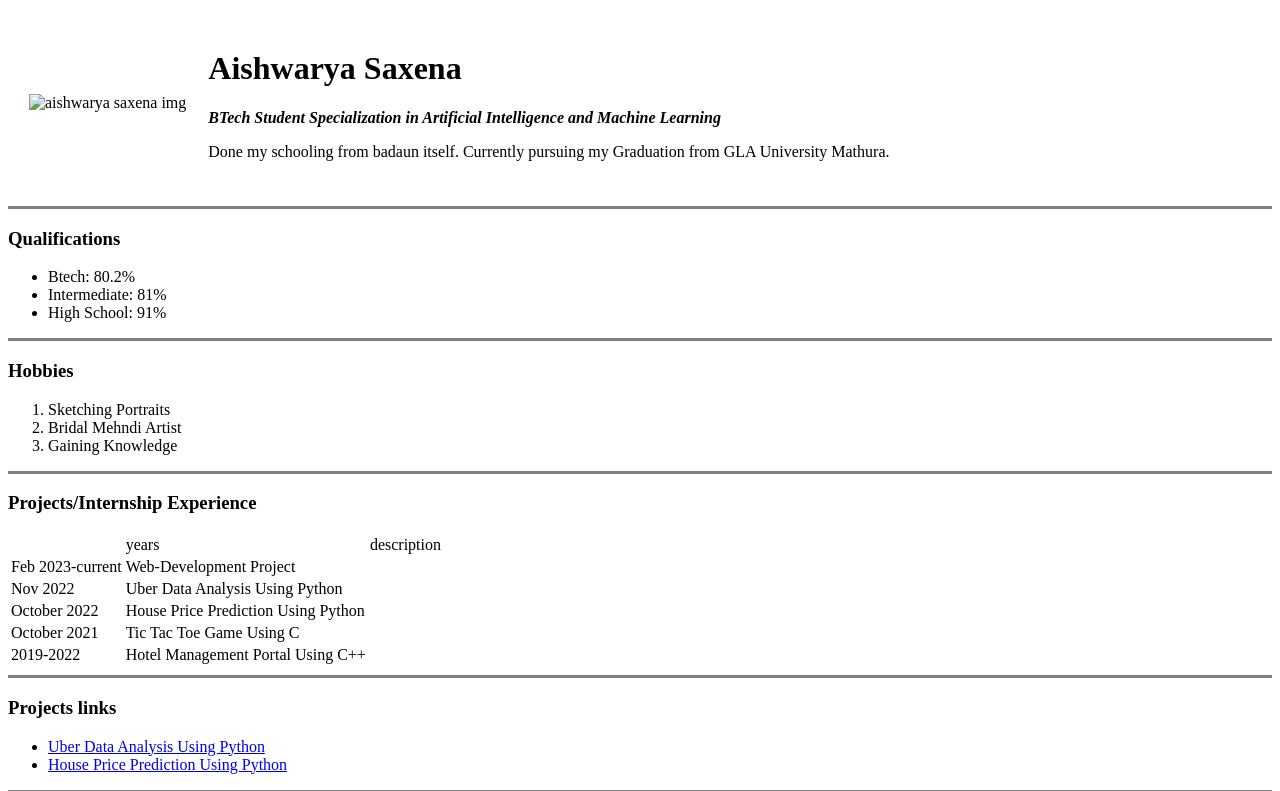
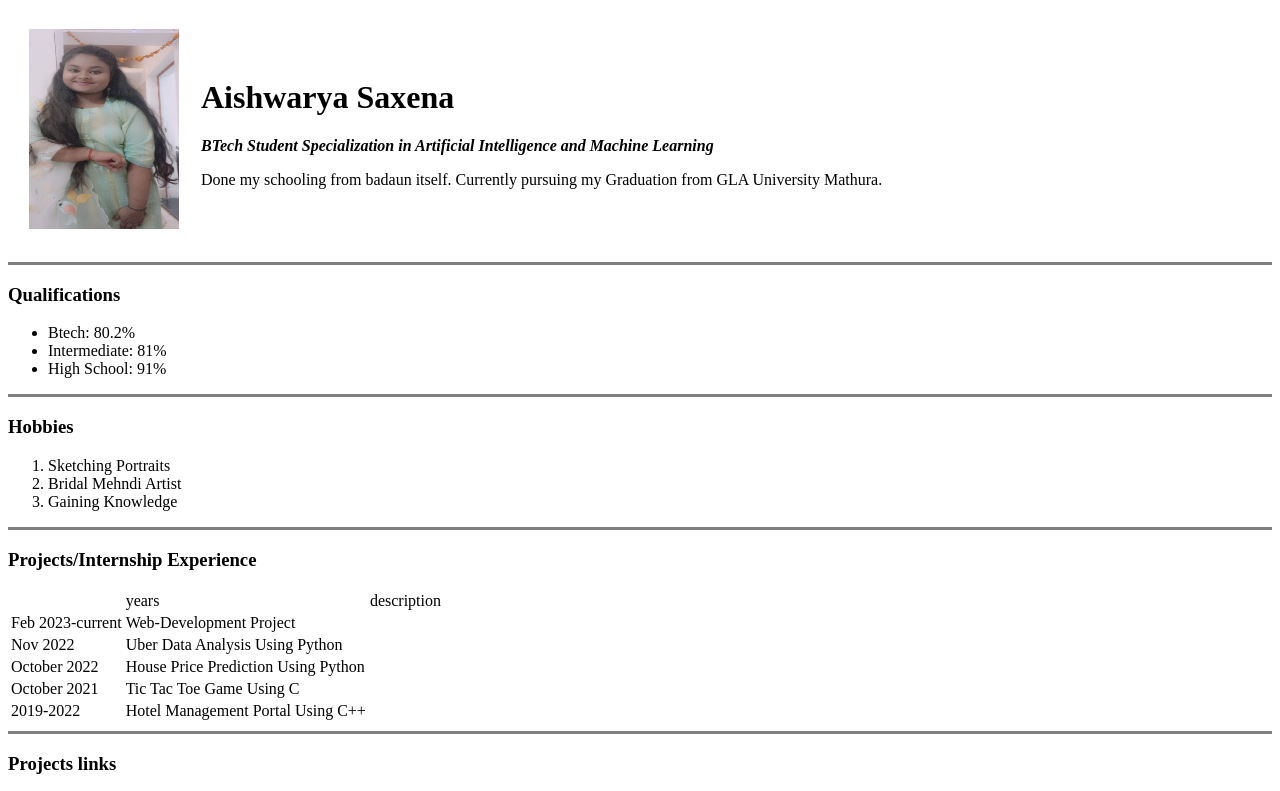
Before and after one commit to SaxenaAishwarya/Web-Development-, a plain HTML site: page index.html in a window 1280 px wide. Shown: the top 791 px of the page. Drawn offline with Linux system fonts and the light colour scheme.

Commit message:
Update index.html

```diff
--- a/index.html
+++ b/index.html
@@ -7,7 +7,7 @@
     <body>
         <table cellspacing="20">
             <tr>
-                <td><img src="images/aish.JPG"  height=200 px width=150px alt="aishwarya saxena img" ></td>
+                <td><img src="aish.JPG"  height=200 px width=150px alt="aishwarya saxena img" ></td>
                 <td><h1>Aishwarya Saxena</h1>
                     <p><em><strong>BTech Student Specialization in Artificial Intelligence and Machine Learning</strong></em></p>
                     <p>Done my schooling from badaun itself. Currently pursuing my Graduation from GLA University Mathura.</p>
```
